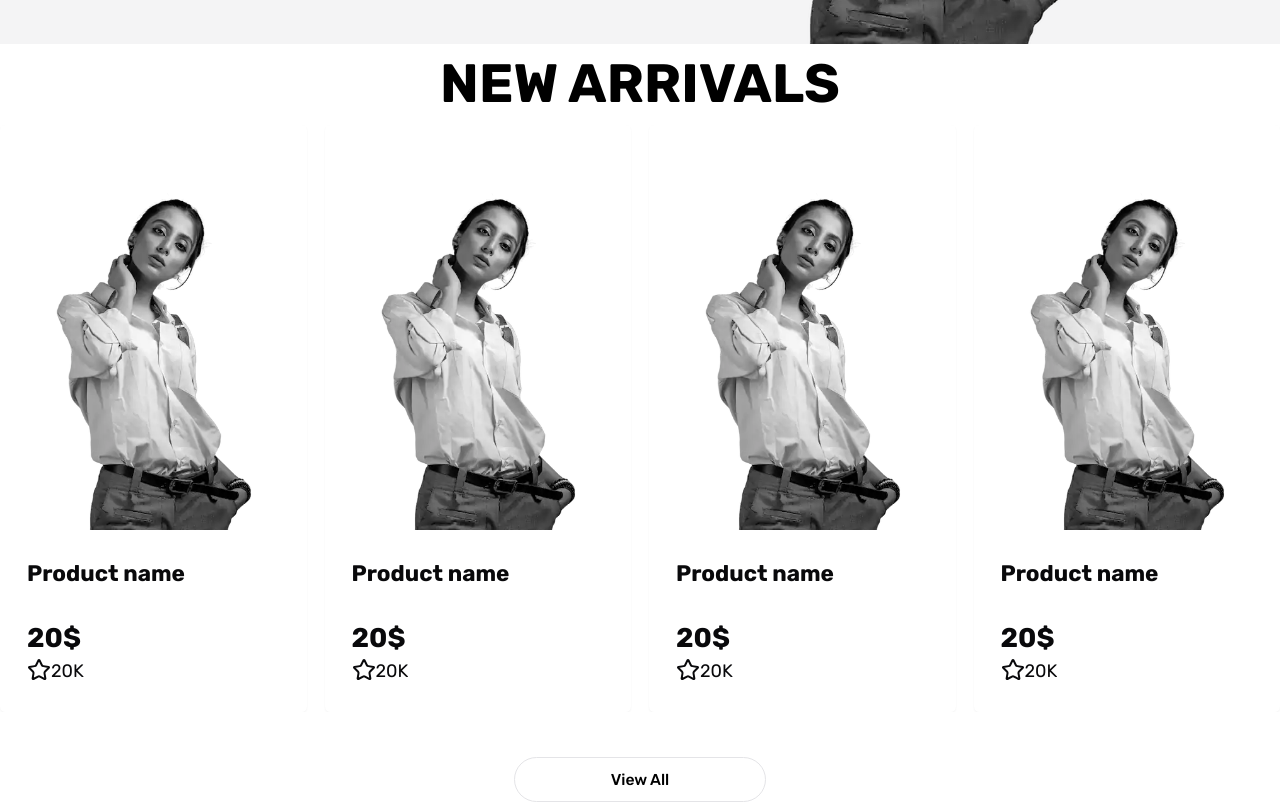
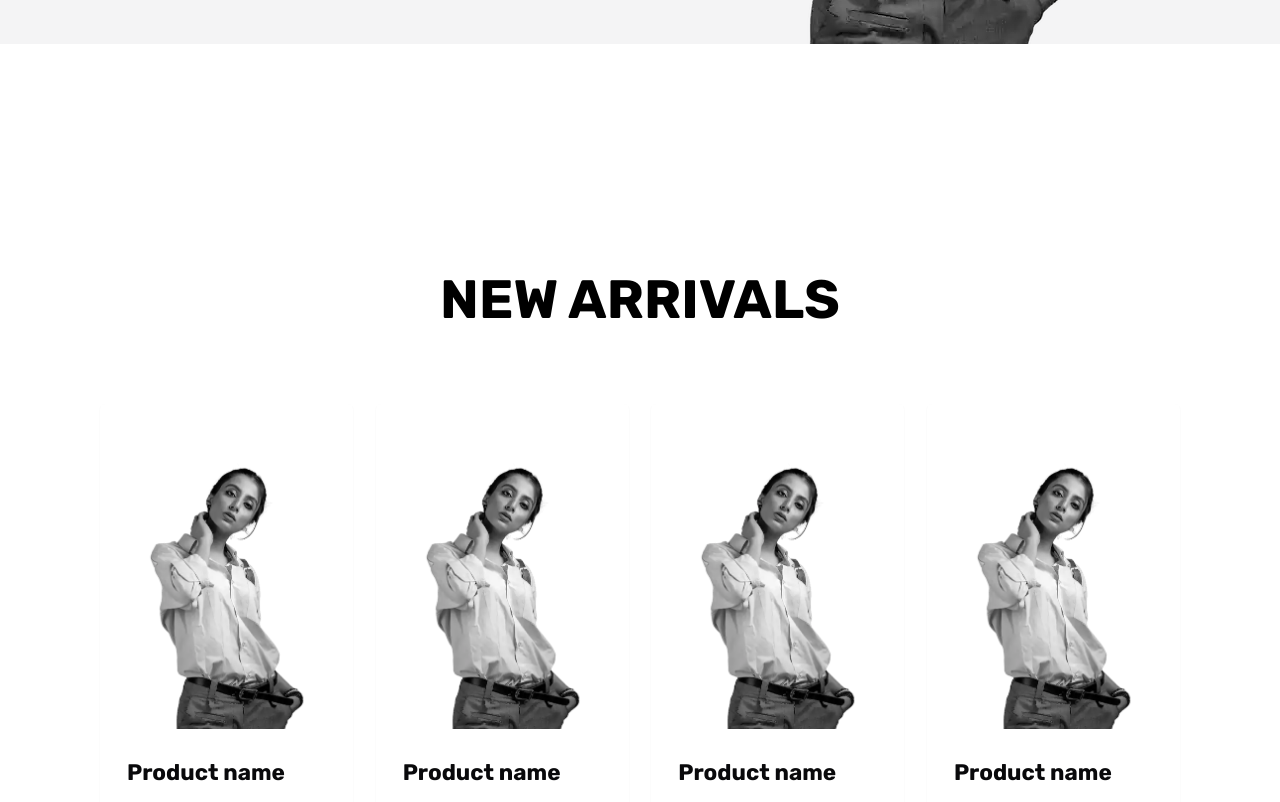
Before and after one commit to Peter3Khalil/fashion-ecommerce, a Next.js app: page / in a window 1280 px wide. Shown: the part 700-1502 px from the top of the page. Built offline with nearby package versions, Linux system fonts and the light colour scheme.

Commit message:
🧵 Adding New Arrivals

```diff
--- a/src/app/page.tsx
+++ b/src/app/page.tsx
@@ -55,11 +55,14 @@ const Home = () => {
         </section>
         <section className="flex flex-col items-center justify-center">
           <center>
-            <h1 className="text-5xl font-bold">NEW ARRIVALS</h1>
+            <h1 className="mb-14 mt-48 text-5xl font-bold">NEW ARRIVALS</h1>
           </center>
-          <div className="flex items-center gap-4 overflow-auto max-md:px-6 lg:justify-center">
+          <div className="flex w-full gap-5 overflow-x-auto px-4 max-lg:pl-4 lg:grid lg:grid-cols-4 lg:px-[100px]">
             {Array.from({ length: 4 }).map((d, f) => (
-              <Card key={f}>
+              <Card
+                key={f}
+                className="min-w-[250px] max-lg:flex-shrink-0 lg:w-auto"
+              >
                 <CardHeader>
                   <CardTitle className="flex">
                     <Image
@@ -73,10 +76,9 @@ const Home = () => {
                 </CardHeader>
                 <CardContent>
                   <div className="text-xl font-bold">Product name</div>
-                  {/* product name */}
                 </CardContent>
                 <CardFooter>
-                  <div className="">
+                  <div>
                     <div className="text-2xl font-bold">20$</div>
                     <div className="flex">
                       <StarIcon />
@@ -87,14 +89,16 @@ const Home = () => {
               </Card>
             ))}
           </div>
+
           <Button
             type="button"
             variant={'outline'}
-            className="mt-10 w-56 rounded-full"
+            className="mb-16 mt-10 w-56 rounded-full"
           >
             View All
           </Button>
         </section>
+        <hr className="m-24 mb-16 border border-black opacity-10" />
       </main>
 
       <footer></footer>
```
